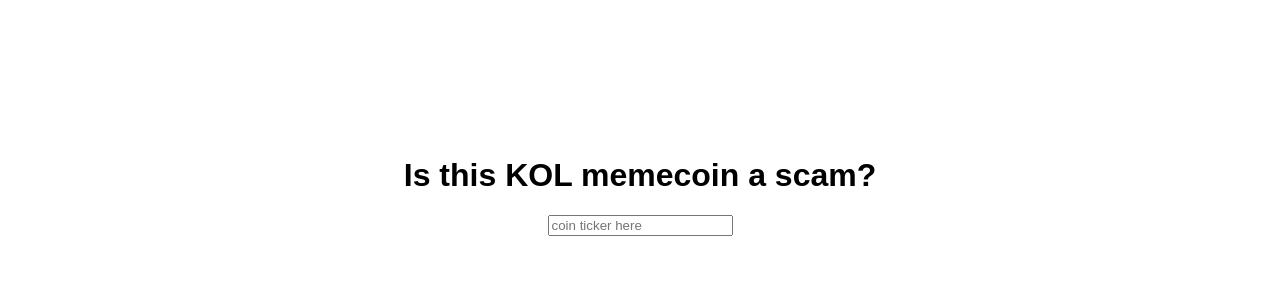
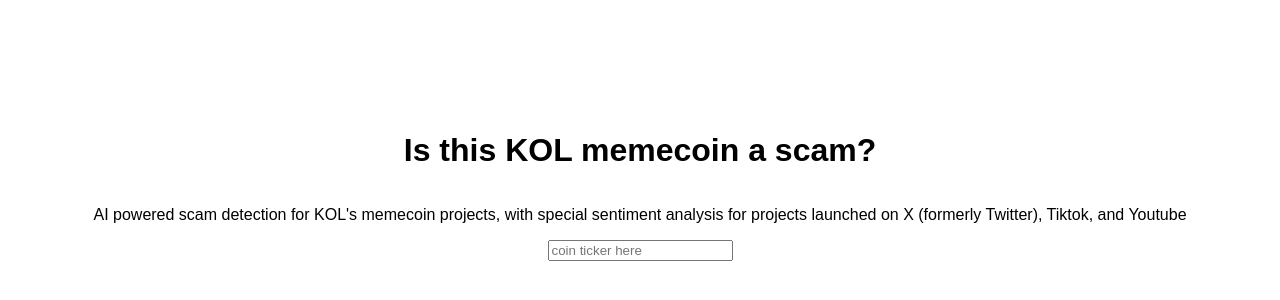
Before and after one commit to zherring/isthisascam, a plain HTML site: page index.html in a window 1280 px wide. Shown: the part 214-514 px from the top of the page. Drawn offline with Linux system fonts and the light colour scheme.

Commit message:
Update index.html

```diff
--- a/index.html
+++ b/index.html
@@ -32,6 +32,7 @@
 </head>
 <body>
     <h1>Is this KOL memecoin a scam?</h1>
+    <p>AI powered scam detection for KOL's memecoin projects, with special sentiment analysis for projects launched on X (formerly Twitter), Tiktok, and Youtube</p>
     <input type="text" id="inputBox" placeholder="coin ticker here">
     <div id="hiddenDiv">
         <h1>It's probably a scam.</h1>
```
